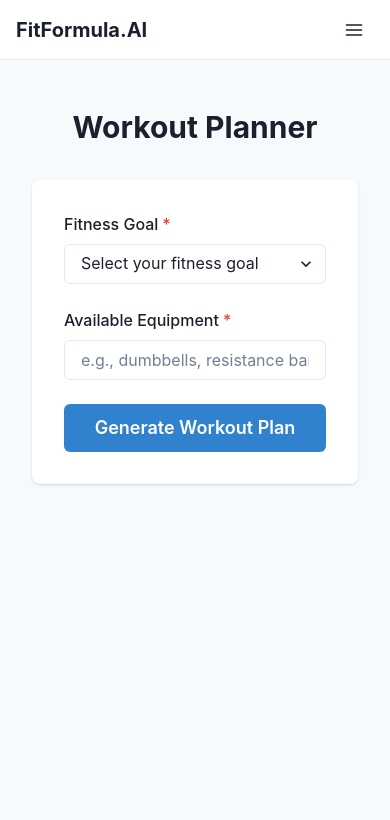
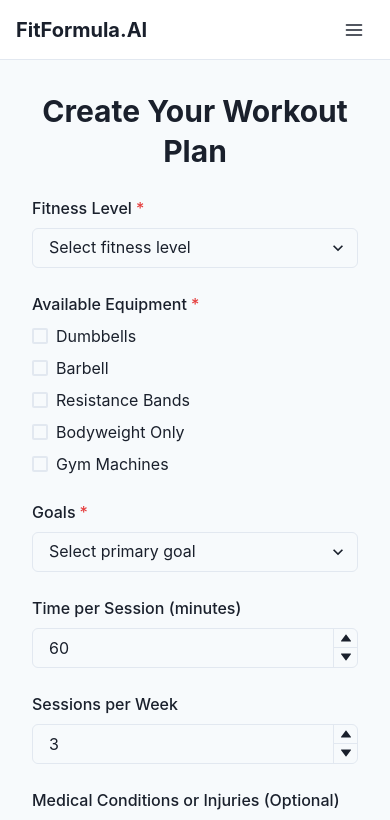
Before and after one commit to Samireye/fit-formula-frontend, a React (Vite) app: page /workout-planner in a window 390 px wide. Shown: the top 820 px of the page. Built offline with nearby package versions, Linux system fonts and the light colour scheme.

Commit message:
fix: restore workout planner with enhanced mobile responsiveness

```diff
--- a/src/pages/WorkoutPlanner.tsx
+++ b/src/pages/WorkoutPlanner.tsx
@@ -1,120 +1,383 @@
+import React, { useState } from 'react'
 import {
   Box,
   Button,
-  Container,
   FormControl,
   FormLabel,
+  Select,
+  VStack,
   Heading,
-  Input,
-  Select,
+  useToast,
+  Textarea,
+  Checkbox,
+  NumberInput,
+  NumberInputField,
+  NumberInputStepper,
+  NumberIncrementStepper,
+  NumberDecrementStepper,
   Stack,
-  useColorModeValue,
-  VStack,
+  SimpleGrid,
+  Image,
+  Text,
+  useColorModeValue
 } from '@chakra-ui/react'
-import { useState } from 'react'
 
-interface WorkoutPlan {
-  exercises: string[]
+import axios, { AxiosError } from 'axios'
+import ReactMarkdown from 'react-markdown'
+import '../styles/workout-plan.css'
+
+
+interface FormData {
+  fitness_level: string
+  available_equipment: string[]
+  goals: string
+  time_per_session: number
+  sessions_per_week: number
+  medical_conditions: string
 }
 
-export default function WorkoutPlanner() {
-  const [fitnessGoal, setFitnessGoal] = useState('')
-  const [equipmentAvailable, setEquipmentAvailable] = useState('')
-  const [workoutPlan, setWorkoutPlan] = useState<WorkoutPlan | null>(null)
-  const [loading, setLoading] = useState(false)
 
-  const handleSubmit = async (e: React.FormEvent) => {
+interface WorkoutPlanResponse {
+  workout_plan: string
+  metadata: {
+    generated_at: string
+    fitness_level: string
+    goals: string
+  }
+  exercises: {
+    name: string
+    description: string
+    sets: number
+    reps: number
+    image: string
+  }[]
+}
+
+
+export default function WorkoutPlanner(): JSX.Element {
+  const toast = useToast()
+  const [loading, setLoading] = useState<boolean>(false)
+  const [workoutPlan, setWorkoutPlan] = useState<string>('')
+  const [exercises, setExercises] = useState<WorkoutPlanResponse['exercises']>([])
+
+  // Move color mode values to top level
+  const bgColor = useColorModeValue('white', 'gray.700')
+  const textColor = useColorModeValue('gray.800', 'gray.100')
+  const headingColor = useColorModeValue('blue.600', 'blue.200')
+  const subheadingColor = useColorModeValue('gray.700', 'gray.300')
+  const strongTextColor = useColorModeValue('gray.700', 'gray.200')
+  const exerciseCardBg = useColorModeValue('white', 'gray.800')
+  const exerciseDescColor = useColorModeValue('gray.600', 'gray.300')
+
+  const [formData, setFormData] = useState<FormData>({
+    fitness_level: '',
+    available_equipment: [],
+    goals: '',
+    time_per_session: 60,
+    sessions_per_week: 3,
+    medical_conditions: '',
+  })
+
+  const handleSubmit = async (e: React.FormEvent<HTMLFormElement>): Promise<void> => {
     e.preventDefault()
+
+    // Validate equipment selection
+    if (formData.available_equipment.length === 0) {
+      toast({
+        title: 'Error',
+        description: 'Please select at least one piece of equipment',
+        status: 'error',
+        duration: 5000,
+        isClosable: true,
+      })
+      return
+    }
+
+    // Validate other required fields
+    if (!formData.fitness_level || !formData.goals) {
+      toast({
+        title: 'Error',
+        description: 'Please fill out all required fields',
+        status: 'error',
+        duration: 5000,
+        isClosable: true,
+      })
+      return
+    }
+
     setLoading(true)
 
     try {
-      const response = await fetch(`${import.meta.env.VITE_API_URL}/generate-workout`, {
-        method: 'POST',
-        headers: {
-          'Content-Type': 'application/json',
-        },
-        body: JSON.stringify({
-          fitnessGoal,
-          equipmentAvailable,
-        }),
+      const response = await axios.post<WorkoutPlanResponse>(
+        `${import.meta.env.VITE_API_URL}/workout`,
+        formData
+      )
+
+      setWorkoutPlan(response.data.workout_plan)
+      setExercises(response.data.exercises || [])
+      toast({
+        title: 'Success!',
+        description: 'Your workout plan has been generated.',
+        status: 'success',
+        duration: 5000,
+        isClosable: true,
       })
-
-      if (!response.ok) {
-        throw new Error('Failed to generate workout plan')
-      }
-
-      const data = await response.json()
-      setWorkoutPlan(data)
     } catch (error) {
       console.error('Error:', error)
+      const axiosError = error as AxiosError<{ detail: string }>
+      toast({
+        title: 'Error',
+        description: axiosError.response?.data?.detail || 'Failed to generate workout plan. Please try again.',
+        status: 'error',
+        duration: 5000,
+        isClosable: true,
+      })
     } finally {
       setLoading(false)
     }
   }
 
+  const handleNumberInputChange = (field: keyof Pick<FormData, 'time_per_session' | 'sessions_per_week'>, value: string): void => {
+    const numValue = parseInt(value)
+    if (!isNaN(numValue)) {
+      setFormData(prev => ({
+        ...prev,
+        [field]: numValue
+      }))
+    }
+  }
+
+  const handleCheckboxChange = (equipment: string, isChecked: boolean) => {
+    setFormData(prev => {
+      if (isChecked) {
+        return {
+          ...prev,
+          available_equipment: [...prev.available_equipment, equipment]
+        }
+      } else {
+        return {
+          ...prev,
+          available_equipment: prev.available_equipment.filter(e => e !== equipment)
+        }
+      }
+    })
+  }
+
   return (
-    <Container maxW="container.md" py={8}>
-      <VStack spacing={8} align="stretch">
-        <Heading textAlign="center">Workout Planner</Heading>
-
     <Box
-          as="form"
-          onSubmit={handleSubmit}
-          bg={useColorModeValue('white', 'gray.700')}
-          p={8}
-          rounded="lg"
-          shadow="base">
-
-          <Stack spacing={6}>
+      maxW={{ base: "100%", md: "800px" }}
+      mx="auto"
+      p={{ base: 4, md: 8 }}
+    >
+      <Heading mb={6} textAlign={{ base: "center", md: "left" }}>Create Your Workout Plan</Heading>
+      <form onSubmit={handleSubmit}>
+        <VStack spacing={6} align="stretch">
           <FormControl isRequired>
-              <FormLabel>Fitness Goal</FormLabel>
+            <FormLabel>Fitness Level</FormLabel>
             <Select
-                placeholder="Select your fitness goal"
-                value={fitnessGoal}
-                onChange={(e) => setFitnessGoal(e.target.value)}>
-                <option value="strength">Build Strength</option>
-                <option value="muscle">Build Muscle</option>
-                <option value="endurance">Improve Endurance</option>
-                <option value="weight-loss">Weight Loss</option>
+              placeholder="Select fitness level"
+              value={formData.fitness_level}
+              onChange={(e: React.ChangeEvent<HTMLSelectElement>) =>
+                setFormData({ ...formData, fitness_level: e.target.value })
+              }>
+              <option value="beginner">Beginner</option>
+              <option value="intermediate">Intermediate</option>
+              <option value="advanced">Advanced</option>
             </Select>
           </FormControl>
 
+
           <FormControl isRequired>
             <FormLabel>Available Equipment</FormLabel>
-              <Input
-                placeholder="e.g., dumbbells, resistance bands"
-                value={equipmentAvailable}
-                onChange={(e) => setEquipmentAvailable(e.target.value)}
+            <Stack spacing={2}>
+              <Checkbox
+                onChange={(e) => handleCheckboxChange('dumbbells', e.target.checked)}
+                isChecked={formData.available_equipment.includes('dumbbells')}
+              >
+                Dumbbells
+              </Checkbox>
+              <Checkbox
+                onChange={(e) => handleCheckboxChange('barbell', e.target.checked)}
+                isChecked={formData.available_equipment.includes('barbell')}
+              >
+                Barbell
+              </Checkbox>
+              <Checkbox
+                onChange={(e) => handleCheckboxChange('resistance_bands', e.target.checked)}
+                isChecked={formData.available_equipment.includes('resistance_bands')}
+              >
+                Resistance Bands
+              </Checkbox>
+              <Checkbox
+                onChange={(e) => handleCheckboxChange('bodyweight_only', e.target.checked)}
+                isChecked={formData.available_equipment.includes('bodyweight_only')}
+              >
+                Bodyweight Only
+              </Checkbox>
+              <Checkbox
+                onChange={(e) => handleCheckboxChange('gym_machines', e.target.checked)}
+                isChecked={formData.available_equipment.includes('gym_machines')}
+              >
+                Gym Machines
+              </Checkbox>
+            </Stack>
+          </FormControl>
+
+
+          <FormControl isRequired>
+            <FormLabel>Goals</FormLabel>
+            <Select
+              placeholder="Select primary goal"
+              value={formData.goals}
+              onChange={(e: React.ChangeEvent<HTMLSelectElement>) =>
+                setFormData({ ...formData, goals: e.target.value })
+              }>
+              <option value="strength">Build Strength</option>
+              <option value="muscle">Build Muscle</option>
+              <option value="weight_loss">Weight Loss</option>
+              <option value="endurance">Improve Endurance</option>
+              <option value="flexibility">Increase Flexibility</option>
+            </Select>
+          </FormControl>
+
+          <FormControl>
+            <FormLabel>Time per Session (minutes)</FormLabel>
+            <NumberInput
+              min={15}
+              max={120}
+              value={formData.time_per_session}
+              onChange={(valueString) => handleNumberInputChange('time_per_session', valueString)}>
+              <NumberInputField />
+              <NumberInputStepper>
+                <NumberIncrementStepper />
+                <NumberDecrementStepper />
+              </NumberInputStepper>
+            </NumberInput>
+          </FormControl>
+
+          <FormControl>
+            <FormLabel>Sessions per Week</FormLabel>
+            <NumberInput
+              min={1}
+              max={7}
+              value={formData.sessions_per_week}
+              onChange={(valueString) => handleNumberInputChange('sessions_per_week', valueString)}>
+              <NumberInputField />
+              <NumberInputStepper>
+                <NumberIncrementStepper />
+                <NumberDecrementStepper />
+              </NumberInputStepper>
+            </NumberInput>
+          </FormControl>
+
+          <FormControl>
+            <FormLabel>Medical Conditions or Injuries (Optional)</FormLabel>
+            <Textarea
+              placeholder="Enter any medical conditions or injuries we should consider..."
+              value={formData.medical_conditions}
+              onChange={(e) => setFormData({ ...formData, medical_conditions: e.target.value })}
             />
           </FormControl>
 
           <Button
+            colorScheme="blue"
             type="submit"
-              colorScheme="blue"
             size="lg"
-              isLoading={loading}>
+            w="100%"
+            isLoading={loading}
+            loadingText="Generating">
             Generate Workout Plan
           </Button>
-          </Stack>
-        </Box>
+        </VStack>
+      </form>
 
       {workoutPlan && (
         <Box
-            bg={useColorModeValue('white', 'gray.700')}
-            p={8}
-            rounded="lg"
-            shadow="base">
-            <VStack spacing={4} align="stretch">
-              <Heading size="md">Your Workout Plan</Heading>
-              {workoutPlan.exercises.map((exercise, index) => (
-                <Box key={index} p={4} bg={useColorModeValue('gray.50', 'gray.600')} rounded="md">
-                  {exercise}
+          mt={8}
+          p={{ base: 4, md: 6 }}
+          borderWidth={1}
+          borderRadius="lg"
+          bg={bgColor}
+        >
+          <Box
+            className="workout-plan"
+            color={textColor}
+            sx={{
+              '& h1': {
+                color: headingColor,
+                fontSize: { base: 'xl', md: '2xl' },
+                fontWeight: 'bold',
+                mb: 4
+              },
+              '& h2': {
+                color: headingColor,
+                fontSize: { base: 'lg', md: 'xl' },
+                fontWeight: 'bold',
+                mt: 4,
+                mb: 2
+              },
+              '& h3': {
+                color: subheadingColor,
+                fontSize: { base: 'md', md: 'lg' },
+                fontWeight: 'semibold',
+                mt: 3,
+                mb: 2
+              },
+              '& ul': {
+                listStyle: 'disc',
+                pl: 4,
+                mb: 3
+              },
+              '& li': {
+                mb: 2
+              },
+              '& strong': {
+                color: strongTextColor,
+                fontWeight: 'bold'
+              },
+              '& p': {
+                mb: 2
+              }
+            }}
+          >
+            <ReactMarkdown>{workoutPlan}</ReactMarkdown>
+          </Box>
+
+          {exercises.length > 0 && (
+            <Box mt={8}>
+              <Heading size="lg" mb={6}>Exercise Details</Heading>
+              <SimpleGrid columns={{ base: 1, md: 2 }} spacing={6}>
+                {exercises.map((exercise, index) => (
+                  <Box
+                    key={index}
+                    p={4}
+                    borderWidth={1}
+                    borderRadius="lg"
+                    bg={exerciseCardBg}
+                  >
+                    <VStack align="start" spacing={3}>
+                      <Heading size="md">{exercise.name}</Heading>
+                      {exercise.image && (
+                        <Image
+                          src={exercise.image}
+                          alt={exercise.name}
+                          borderRadius="md"
+                          maxH="200px"
+                          objectFit="cover"
+                        />
+                      )}
+                      <Text color={exerciseDescColor}>{exercise.description}</Text>
+                      <Text>
+                        <strong>Sets:</strong> {exercise.sets} | <strong>Reps:</strong> {exercise.reps}
+                      </Text>
+                    </VStack>
                   </Box>
                 ))}
-            </VStack>
+              </SimpleGrid>
             </Box>
           )}
-      </VStack>
-    </Container>
+        </Box>
+      )}
+    </Box>
   )
 }
```
Lines whose indentation alone changed are shown as unchanged.
